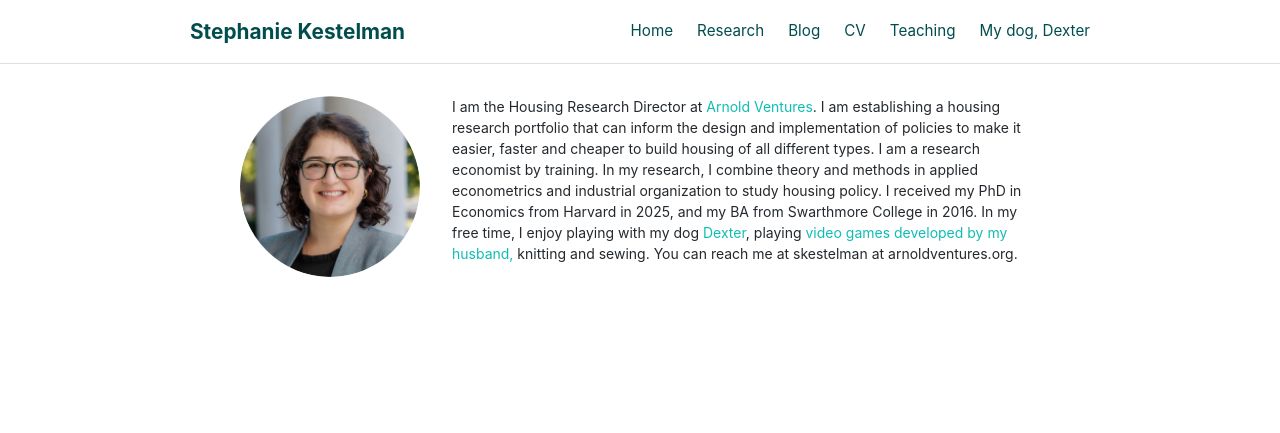
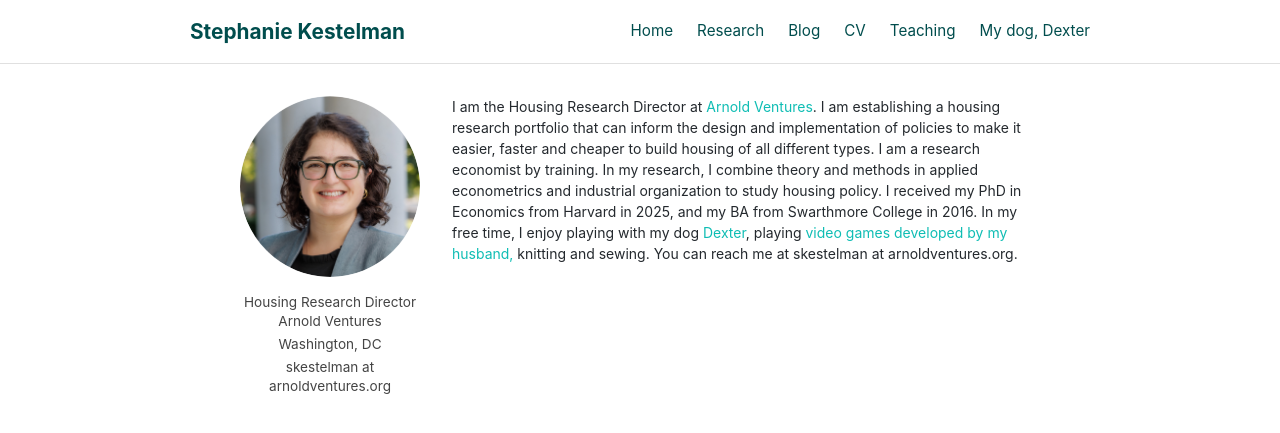
Before and after one commit to skestelman/skestelman.github.io, a Jekyll site: the page built from index.md, in a window 1280 px wide. Shown: the top 433 px of the page. Built offline with Jekyll 4.4.1, drawn with Linux system fonts in a browser that asks for light colours.

Commit message:
Add job title, email, and location below profile picture on home page
Agent-Logs-Url: https://github.com/skestelman/skestelman.github.io/sessions/7e25cf9f-9d2f-4eb0-9b41-2a39bd7692d6

Co-authored-by: skestelman <35817587+skestelman@users.noreply.github.com>

```diff
--- a/css/style.css
+++ b/css/style.css
@@ -82,10 +82,29 @@ a:hover, a:focus {
   gap: 2rem;
 }
 
+.profile-col {
+  display: flex;
+  flex-direction: column;
+  align-items: center;
+  flex-shrink: 0;
+  width: 180px;
+}
+
 .home-intro .profile-pic {
   width: 180px;
-  flex-shrink: 0;
   border-radius: 50%;
+}
+
+.profile-info {
+  text-align: center;
+  margin-top: 0.75rem;
+  font-size: 0.85rem;
+  color: #444;
+  line-height: 1.4;
+}
+
+.profile-info p {
+  margin: 0.25rem 0;
 }
 
 .home-intro .bio {
@@ -144,6 +163,11 @@ img {
     flex-direction: column;
   }
 
+  .profile-col {
+    width: 140px;
+    align-self: center;
+  }
+
   .home-intro .profile-pic {
     width: 140px;
   }
--- a/index.md
+++ b/index.md
@@ -3,11 +3,18 @@ layout: page
 ---
 
 <div class="home-intro">
-  <img
-    src="{{ '/image/stephaniekestelman_photo_circ.jpg' | relative_url }}"
-    alt="Stephanie Kestelman"
-    class="profile-pic"
-  />
+  <div class="profile-col">
+    <img
+      src="{{ '/image/stephaniekestelman_photo_circ.jpg' | relative_url }}"
+      alt="Stephanie Kestelman"
+      class="profile-pic"
+    />
+    <div class="profile-info">
+      <p>Housing Research Director<br>Arnold Ventures</p>
+      <p>Washington, DC</p>
+      <p>skestelman at arnoldventures.org</p>
+    </div>
+  </div>
   <div class="bio">
 
 I am the Housing Research Director at <a href="https://www.arnoldventures.org/work/infrastructure">Arnold Ventures</a>. I am establishing a housing research portfolio that can inform the design and implementation of policies to make it easier, faster and cheaper to build housing of all different types.
```
